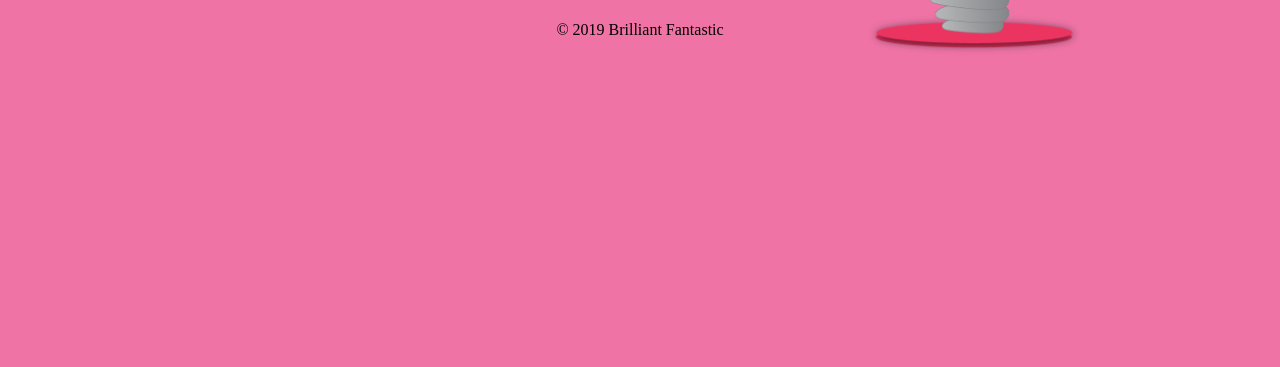
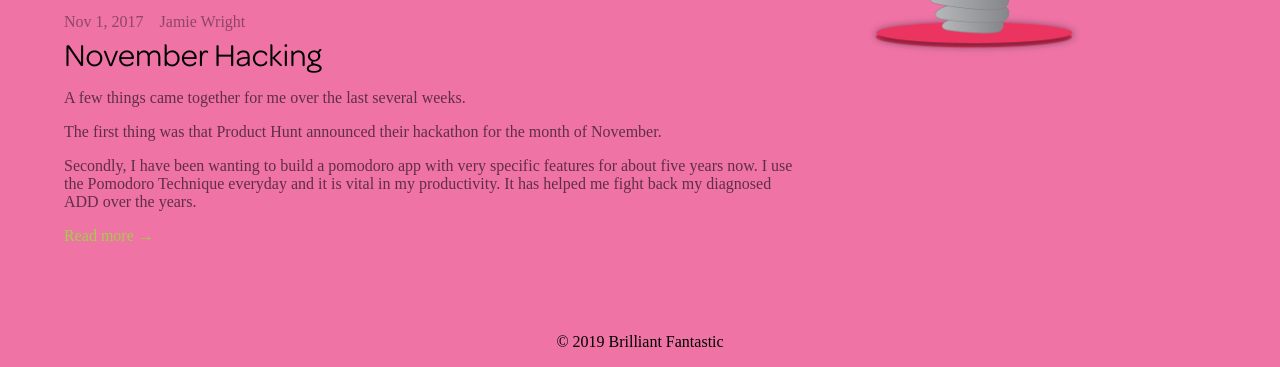
Before and after one commit to brilliantfantastic/bf, a Gatsby site: page / in a window 1280 px wide. Shown: the part 790-1157 px from the top of the page. Before the commit the page ends 845 px from the top, so only its background shows below. Built offline with nearby package versions, Linux system fonts and the light colour scheme; Gatsby itself is replaced by a stand-in of ours; a web font is replaced by a local one.

Commit message:
Initial style for the latest section

```diff
--- a/src/components/Latest/index.js
+++ b/src/components/Latest/index.js
@@ -1,20 +1,68 @@
 import React from "react"
 import styled from 'styled-components'
 import Img from "gatsby-image"
-import { StaticQuery, graphql } from "gatsby"
+import { Link, StaticQuery, graphql } from "gatsby"
+import { rgba } from "polished";
 
 const H3 = styled.h3`
   font-family: ${props => props.theme.fonts.heading};
   font-size: 3rem;
-  font-weight: 400;
+  font-weight: 700;
   margin: 0 auto;
   text-align: center;
   width: 100%;
 `
 
 const LatestWrapper = styled.div`
+  padding: 3em 1em 2em;
+`
+
+const BlogPostWrapper = styled.div`
+  padding: 2em 0;
+  width: 100%;
+`
+
+const BlogPost = styled.div`
+  a {
+    color: ${props => props.theme.colors.bfGreen};
+    text-decoration: none;
+
+    &:hover {
+      text-decoration: underline;
+    }
+  }
+`
+
+const BlogPostAuthor = styled.div`
+  padding-right: 1rem;
+`
+
+const BlogPostDate = styled.div`
+  padding-right: 1rem;
+`
+
+const BlogPostExcerpt = styled.div`
+  color: ${props => rgba(props.theme.colors.foreground, 0.6)};
+`
+
+const BlogPostMetaData = styled.div`
+  color: ${props => rgba(props.theme.colors.foreground, 0.4)};
   display: flex;
-  padding: 2em 1em;
+  padding-bottom: 0.5rem;
+`
+
+const BlogPostTitle = styled.div`
+  font-family: ${props => props.theme.fonts.heading};
+  font-size: 2rem;
+
+  a {
+    color: ${props => props.theme.colors.foreground};
+    text-decoration: none;
+
+    &:hover {
+      text-decoration: none;
+    }
+  }
 `
 
 const Latest = () => (
@@ -40,6 +88,27 @@ const Latest = () => (
           />
           The Latest
         </H3>
+        <BlogPostWrapper>
+          <BlogPost>
+            <BlogPostMetaData>
+              <BlogPostDate>Nov 1, 2017</BlogPostDate>
+              <BlogPostAuthor>Jamie Wright</BlogPostAuthor>
+            </BlogPostMetaData>
+            <BlogPostTitle><Link>November Hacking</Link></BlogPostTitle>
+            <BlogPostExcerpt>
+              <p>
+                A few things came together for me over the last several weeks.
+              </p>
+              <p>
+                The first thing was that Product Hunt announced their hackathon for the month of November.
+              </p>
+              <p>
+                Secondly, I have been wanting to build a pomodoro app with very specific features for about five years now. I use the Pomodoro Technique everyday and it is vital in my productivity. It has helped me fight back my diagnosed ADD over the years.
+              </p>
+            </BlogPostExcerpt>
+            <Link>Read more &#8594;</Link>
+          </BlogPost>
+        </BlogPostWrapper>
       </LatestWrapper>
     )}
   />
```
